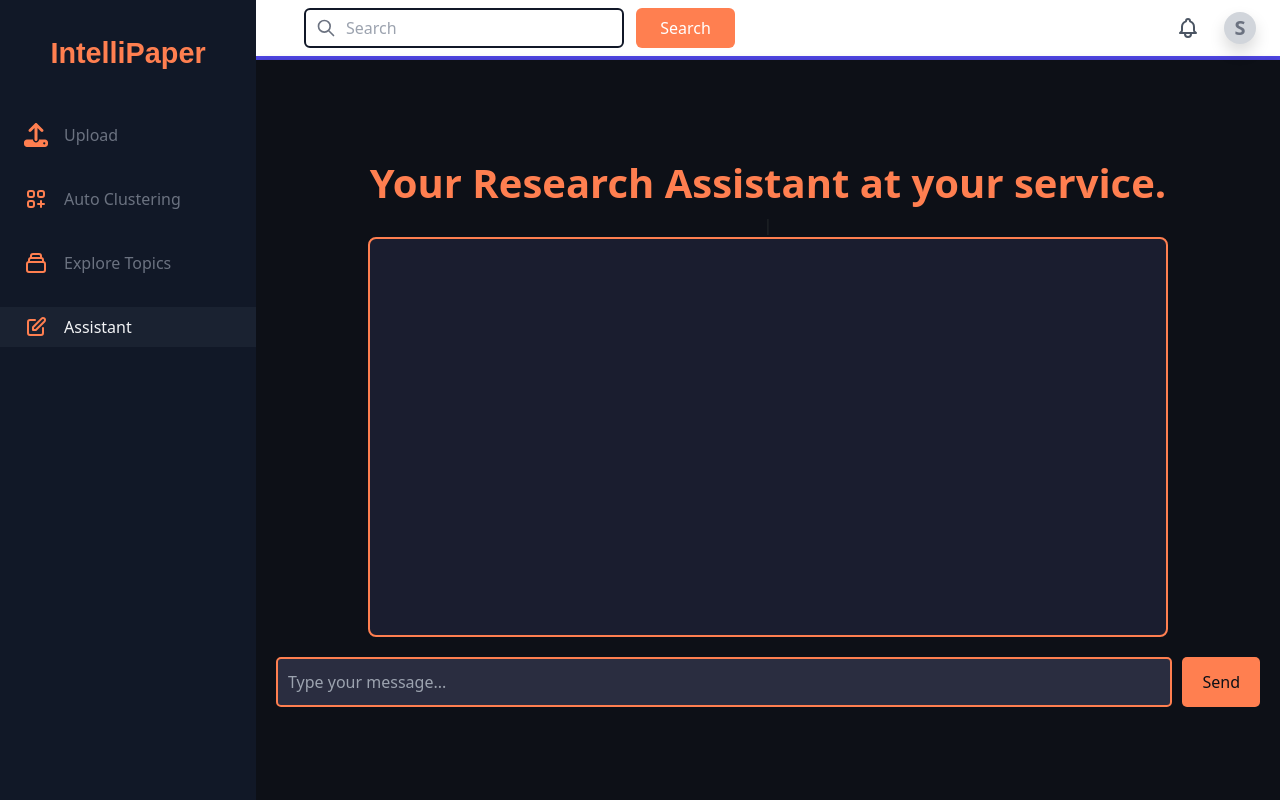
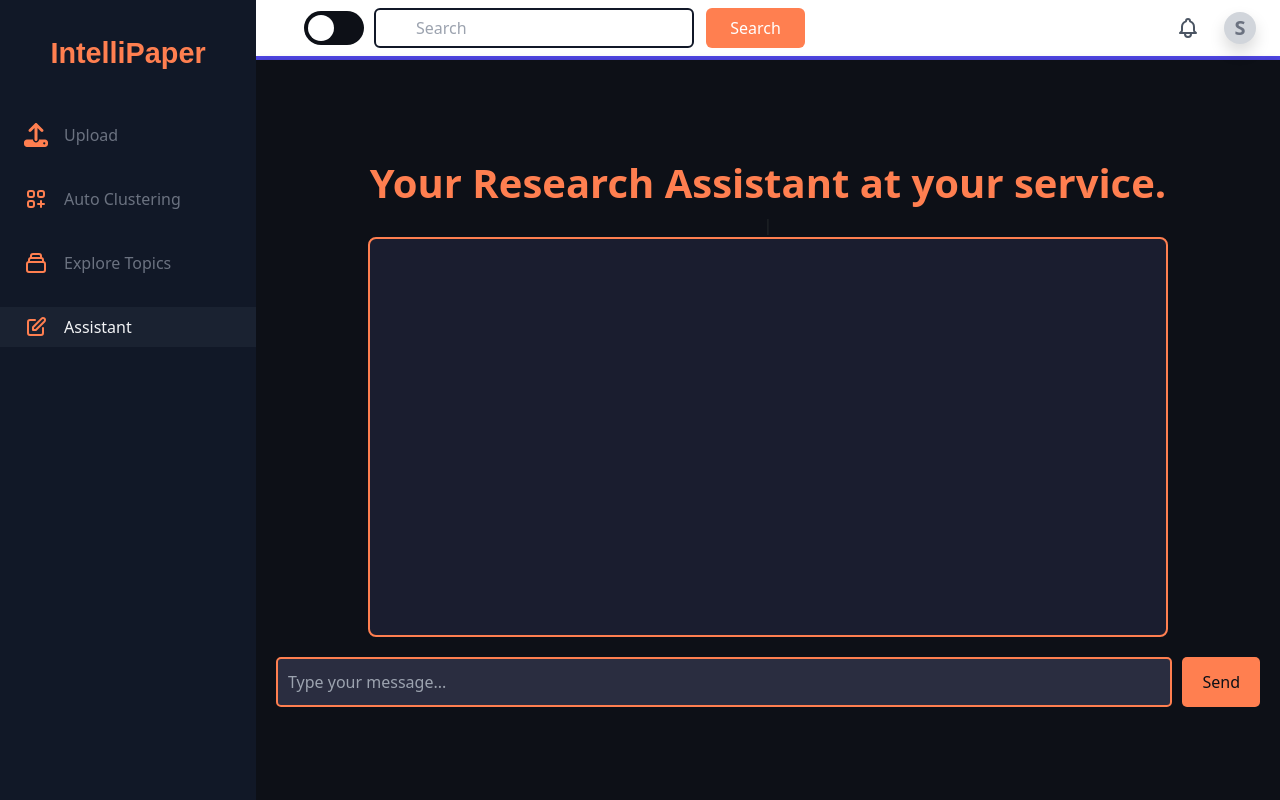
Before and after one commit to VanshPT/IntelliPaper, a Django app: a page that uses templates/home/dashboard.html in a window 1280 px wide. Run offline with Django 5.2, Linux system fonts and the light colour scheme; the visitor is signed in with stand-in values (Sample User, id 1); some libraries are stand-ins or nearby versions.

Commit message:
toggle switch added besides search bar for web search

```diff
--- a/templates/home/dashboard.html
+++ b/templates/home/dashboard.html
@@ -51,6 +51,80 @@
     #close-message:hover svg {
         stroke: #ff7f50; /* Coral color on hover */
     }
+    #toggleSwitch:checked + div {
+      background-color: #4f46e6; /* Indigo color for active */
+    }
+    #toggleSwitch + div {
+      transition: background-color 0.3s ease;
+    }
+    /* The switch - the box around the slider */
+.switch {
+  position: relative;
+  display: inline-block;
+  width: 60px;
+  height: 34px;
+  margin-right:10px;
+}
+
+/* Hide default HTML checkbox */
+.switch input {
+  opacity: 0;
+  width: 0;
+  height: 0;
+}
+
+/* The slider */
+.slider {
+  position: absolute;
+  cursor: pointer;
+  top: 0;
+  left: 0;
+  right: 0;
+  bottom: 0;
+  background-color: #0d1017;
+  -webkit-transition: .4s;
+  transition: .4s;
+}
+
+.slider:before {
+  position: absolute;
+  content: "";
+  height: 26px;
+  width: 26px;
+  left: 4px;
+  bottom: 4px;
+  background-color: white;
+  -webkit-transition: .4s;
+  transition: .4s;
+}
+
+input:checked + .slider {
+  background-color: #f5945c;
+}
+
+input:focus + .slider {
+  box-shadow: 0 0 1px #2196F3;
+}
+
+input:checked + .slider:before {
+  -webkit-transform: translateX(26px);
+  -ms-transform: translateX(26px);
+  transform: translateX(26px);
+}
+
+/* Rounded sliders */
+.slider.round {
+  border-radius: 34px;
+}
+
+.slider.round:before {
+  border-radius: 50%;
+}
+.multi-flex{
+  display:flex;
+  justify-content:space-around;
+  align-items:center;
+}
     </style>
     {% block css %} {% endblock %}
   </head>
@@ -59,6 +133,7 @@
         src="https://cdn.jsdelivr.net/gh/alpinejs/alpine@v2.x.x/dist/alpine.min.js"
         defer
       ></script>
+
 
       <div x-data="{ sidebarOpen: false }" class="flex h-screen bg-gray-200">
         <div
@@ -208,8 +283,12 @@
                     ></path>
                   </svg>
                 </span>
-
-                <form action="/search/" method="GET" class="custt1-flex">
+                <div class="multi-flex">
+                  <label class="switch">
+                    <input type="checkbox" id="toggleSwitch" onchange="toggleFormAction()">
+                    <span class="slider round"></span>
+                  </label>
+                <form action="/search/" method="GET" class="custt1-flex" id="searchForm">
                   <input
                     class="custom-hw pl-10 pr-4 rounded-md form-input sm:w-80 focus:border-indigo-600"
                     type="text"
@@ -220,6 +299,7 @@
                     Search
                   </button>
                 </form>
+              </div>
 
               </div>
             </div>
@@ -412,6 +492,25 @@
         </div>
       </div>
     </div>
+    <script>
+      function toggleFormAction() {
+        const toggleSwitch = document.getElementById("toggleSwitch");
+        const searchForm = document.getElementById("searchForm");
+
+        // Debug log to check if function is called and toggle state
+        console.log("Toggle changed:", toggleSwitch.checked);
+
+        // Update form action based on toggle state
+        if (toggleSwitch.checked) {
+          searchForm.action = "/web-search/"; // Set action when toggle is on
+        } else {
+          searchForm.action = "/search/"; // Reset action when toggle is off
+        }
+
+        // Debug log to confirm form action change
+        console.log("Form action set to:", searchForm.action);
+      }
+    </script>
     {% block js %}
     {% endblock %}
   </body>
```
